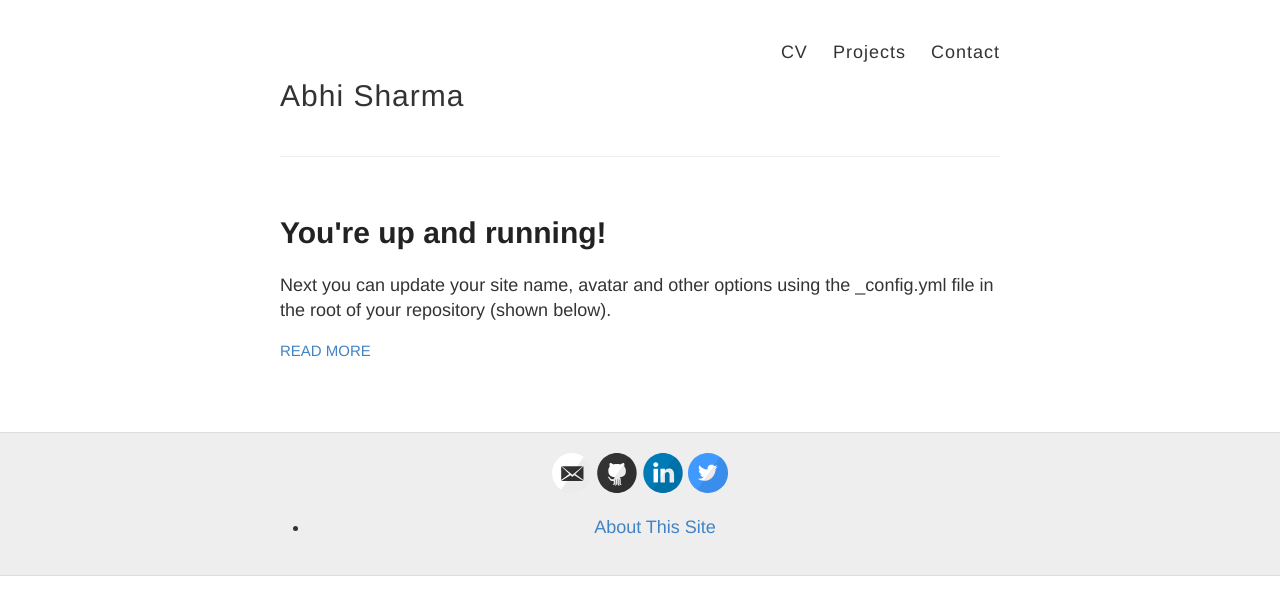
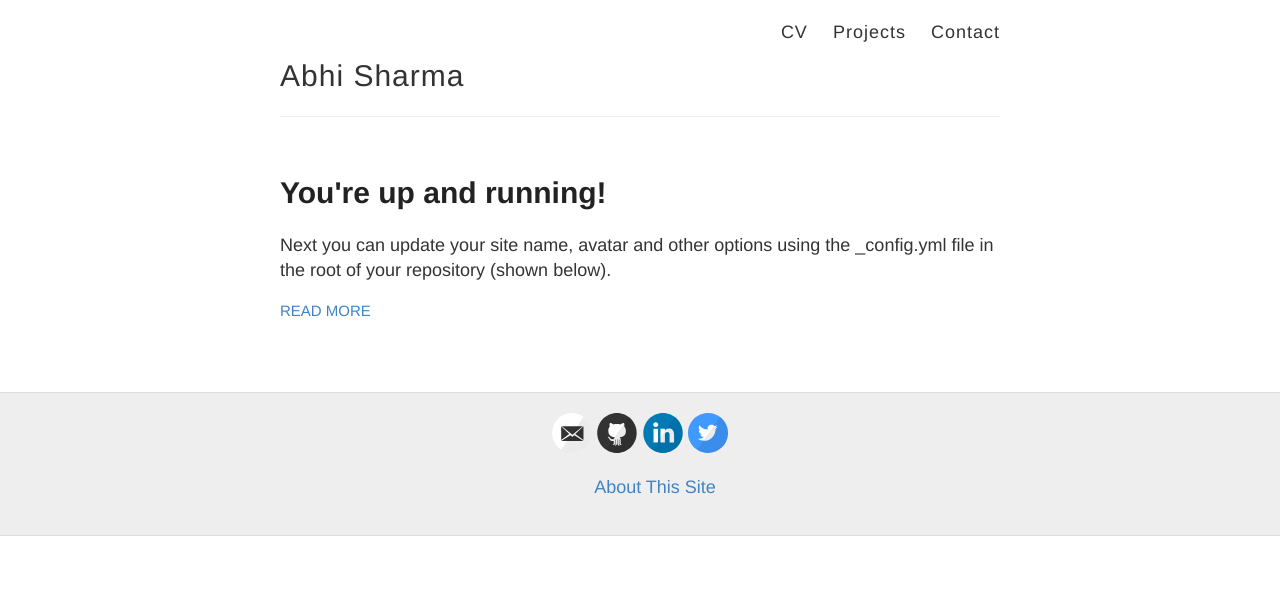
Before and after one commit to abhi-v-sharma/abhi-v-sharma.github.io, a Jekyll site: the page built from index.html, in a window 1280 px wide. Shown: the top 615 px of the page. Built offline with Jekyll 4.4.1, drawn with Linux system fonts in a browser that asks for light colours.

Commit message:
more css changes

```diff
--- a/_layouts/default.html
+++ b/_layouts/default.html
@@ -41,7 +41,7 @@
       <div class="container">
         <footer class="footer">
           	{% include svg-icons.html %}
-          	<ul>
+          	<ul style="list-style: none;">
           		<li><a href="{{ site.baseurl }}/about">About This Site</a></li>
           	</ul>
         </footer>
--- a/style.scss
+++ b/style.scss
@@ -157,7 +157,6 @@ img {
 }
 
 .masthead {
-  padding: 20px 0;
   border-bottom: 1px solid $lightGray;
 
   @include mobile {
```
